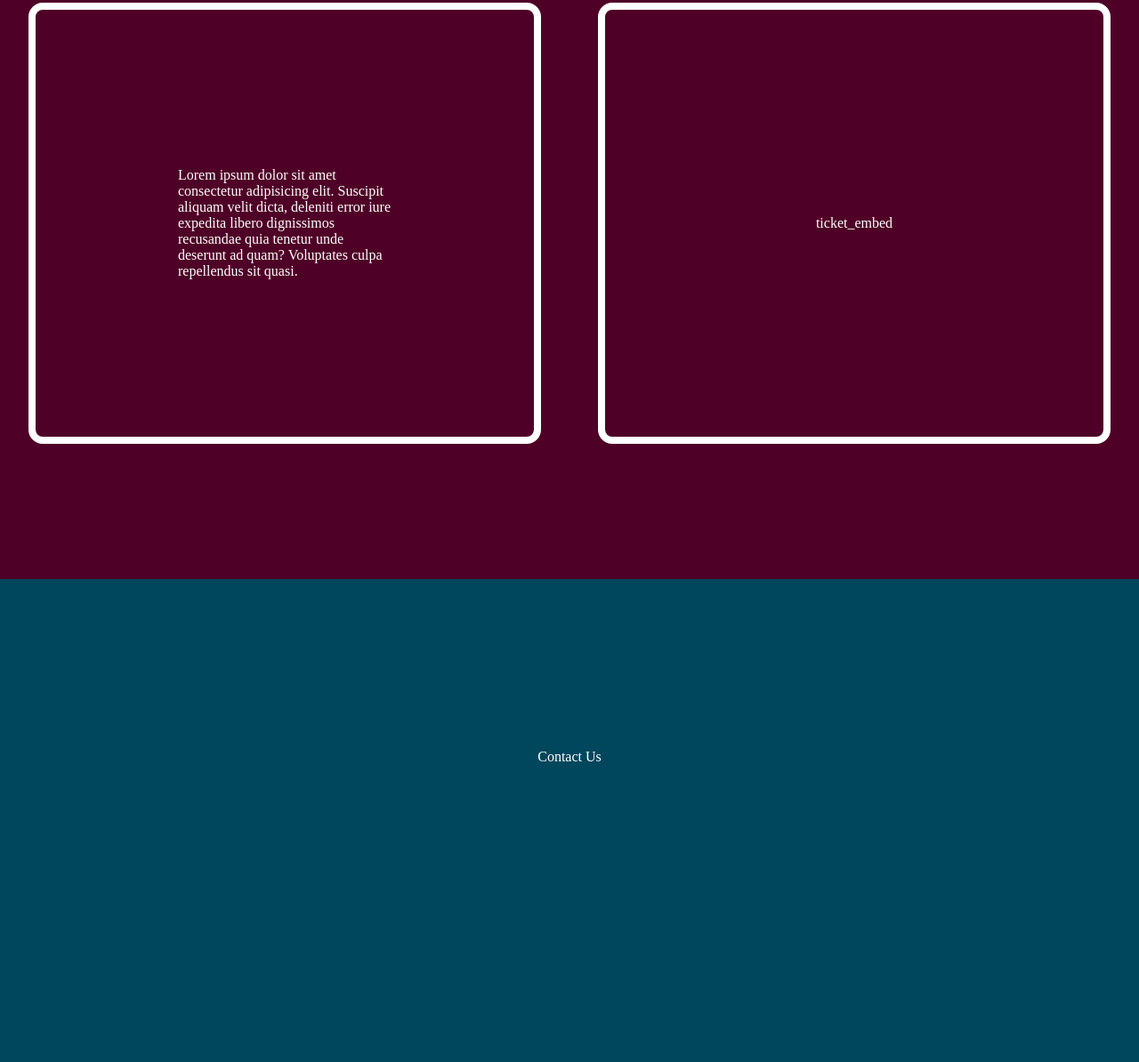
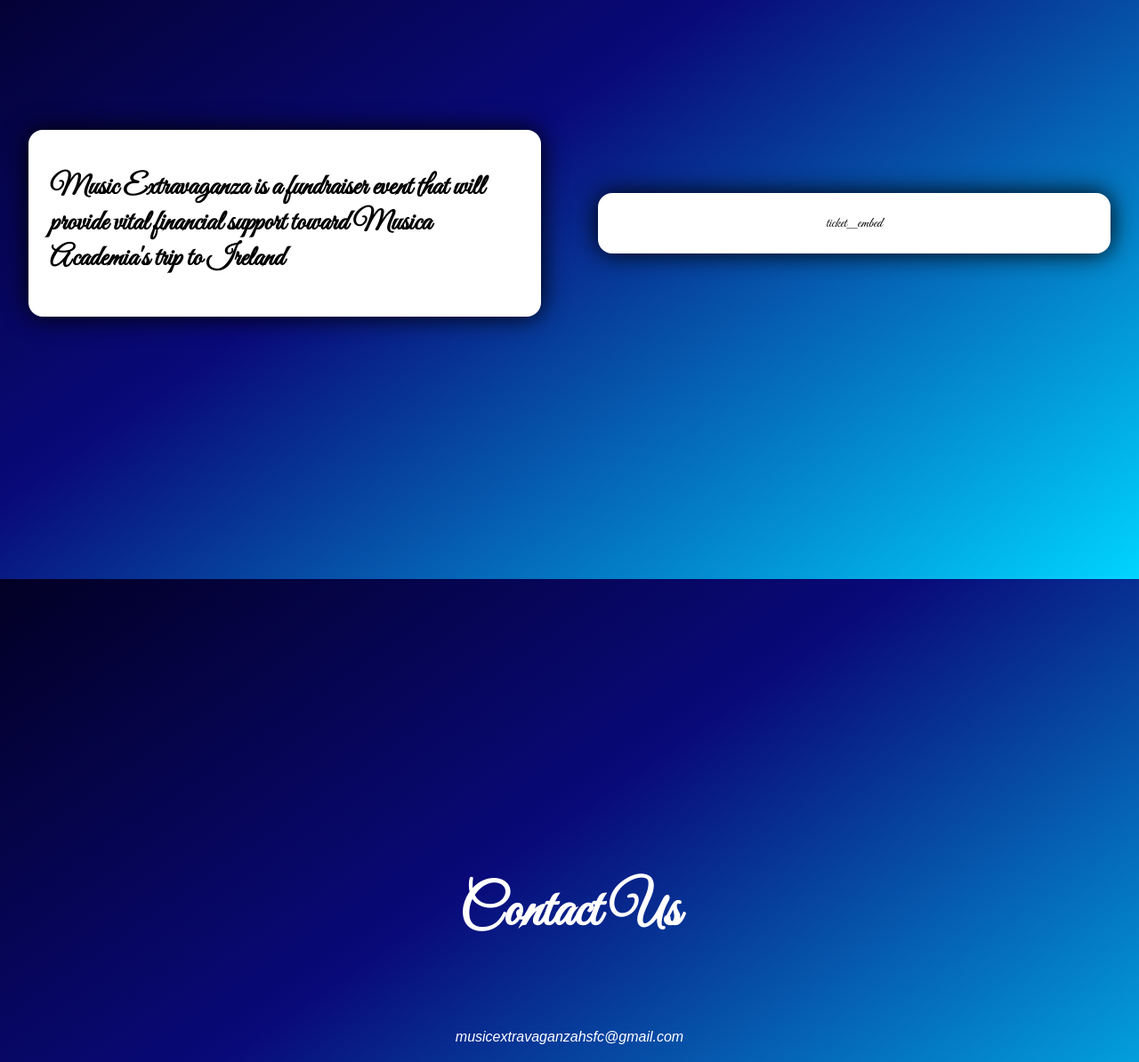
Before and after one commit to musicextravaganzahsfc/musicextravaganzahsfc.github.io, a plain HTML site: page index.html in a window 1280 px wide. Shown: the part 949-2143 px from the top of the page at 89% size. Drawn offline with Linux system fonts and the light colour scheme.

Commit message:
Additional styling and organising
Added relevant description information, changed any fonts that needed it, ground work for graphics being added

```diff
--- a/index.html
+++ b/index.html
@@ -3,6 +3,10 @@
 <head>
     <meta charset="UTF-8">
     <meta name="viewport" content="width=device-width, initial-scale=1.0">
+
+    <link rel="preconnect" href="https://fonts.googleapis.com">
+    <link href="https://fonts.googleapis.com/css2?family=Great+Vibes&display=swap" rel="stylesheet">
+    <link rel="preconnect" href="https://fonts.gstatic.com" crossorigin>
     <link rel="stylesheet" href="styles/style1.css">
     <title>Music Extravaganza</title>
 </head>
@@ -14,15 +18,19 @@
 
         <div id="page2">
             <div id="content_container">
-                <div id="description">Lorem ipsum dolor sit amet consectetur adipisicing elit. Suscipit aliquam velit dicta, deleniti error iure expedita libero dignissimos recusandae quia tenetur unde deserunt ad quam? Voluptates culpa repellendus sit quasi.</div>
+                <div id="description">
+                    <h1>Music Extravaganza is a fundraiser event that will provide vital financial support toward Musica Academia's trip to Ireland</h1>
+                </div>
                 <div id="ticket_box">ticket_embed</div>
             </div>
         </div>
 
         <div id="page3">
             <div id="contact_container">
-                <div id="contact_us_banner">Contact Us</div>
-                <div id="contac_details">musicextravaganzahsfc@gmail.com</div>
+                <div id="contact_us_banner">
+                    <h1>Contact Us</h1>
+                </div>
+                <div id="contact_details">musicextravaganzahsfc@gmail.com</div>
             </div>
         </div>
     </div>
--- a/styles/style1.css
+++ b/styles/style1.css
@@ -2,7 +2,8 @@ body {
     margin: 0;
     padding: 0;
     background: fixed;
-    background-color: darkblue;
+    background: rgb(2,0,36);
+    background: linear-gradient(145deg, rgba(2,0,36,1) 0%, rgba(9,9,121,1) 42%, rgba(0,212,255,1) 100%);
     color: white;
 
     display: flex;
@@ -10,14 +11,12 @@ body {
 
     /* -ms-overflow-style: none;  /* IE and Edge
     scrollbar-width: none; */
+
+    overflow-x: hidden;
 }
 
 body::-webkit-scrollbar {
     display: none;
-}
-
-html {
-    scroll-snap-type: mandatory;
 }
 
 .container {
@@ -29,12 +28,12 @@ html {
     justify-content: center;
     align-items: center;
 
-    background-color: rgba(0,0,0,0.01);
+    background: rgb(2,0,36);
+    background: linear-gradient(145deg, rgba(2,0,36,1) 0%, rgba(9,9,121,1) 42%, rgba(0,212,255,1) 100%);
+
 
     background-attachment: fixed;
     flex-direction: column;
-
-    scroll-snap-type: y mandatory;
 }
 
 .container div {
@@ -44,18 +43,15 @@ html {
     display: flex;
     justify-content: center;
     align-items: center;
-
-    scroll-snap-align: start;
-    position: relative;
 }
 
-#page1 {
+/* #page1 {
     background-color: rgba(207, 207, 0, 0.267);
-}
+} */
 
-#page2 {
+/* #page2 {
     background-color: rgba(110, 0, 0, 0.719);
-}
+} */
 
 #content_container {
     display: flex;
@@ -64,18 +60,43 @@ html {
 }
 
 #content_container div {
-    height: 10em;
+    height: 30em;
 
-    padding: 10em;
+    padding: 1em;
     margin: 2em;
 
     border: solid white 0.5em;
     border-radius: 1em;
+
+    color: black;
+    background-color: white;
+
+    font-family: "Great Vibes", cursive;
+    font-weight: 100;
+    font-style: normal;
+    font-size: x-large;
+
+    filter: drop-shadow(0px 0px 14px #000000);
 }
 
-#page3 {
+@media screen and (max-width: 900px) {
+    #content_container div {
+        font-size: medium;
+    }
+}
+
+@media screen and (max-height: 900px) {
+    #content_container div {
+        max-height: 15em;
+        height: auto;
+
+        font-size: medium;
+    }
+}
+
+/* #page3 {
     background-color: rgba(0, 177, 24, 0.397);
-}
+} */
 
 #contact_container {
     display: flex;
@@ -83,3 +104,20 @@ html {
     align-items: center;
     flex-direction: column;
 }
+
+#contact_container div {
+    height: auto;
+    width: auto;
+
+    padding: 1em;
+}
+
+#contact_us_banner {
+    font-family: "Great Vibes", cursive;
+    font-size: xx-large;
+}
+
+#contact_details {
+    font-family: Arial, Helvetica, sans-serif;
+    font-style: italic;
+}
```
